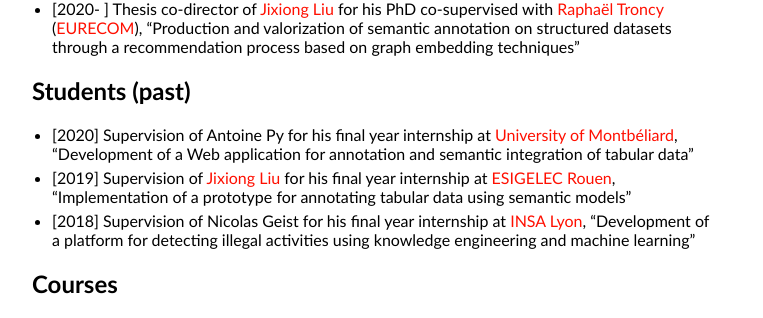
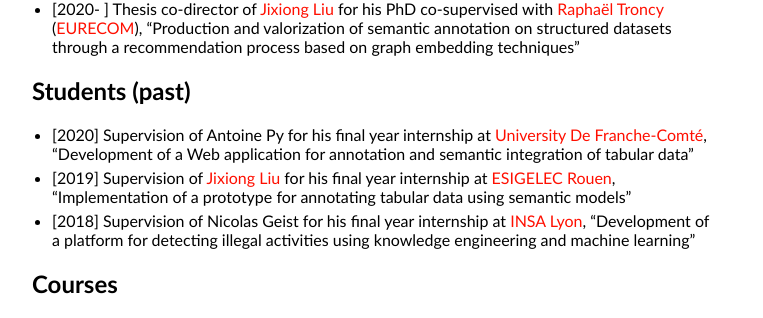
Before and after one commit to yoanchabot/yoanchabot.github.io, a Jekyll site: the page built from teaching.md, in a window 1280 px wide. Shown: the part 419-737 px from the top of the page, without its empty margins (258-1021 px from the left). Built offline with Jekyll 4.4.1, drawn with Linux system fonts in a browser that asks for light colours.

Commit message:
Update teaching.md

```diff
--- a/teaching.md
+++ b/teaching.md
@@ -10,7 +10,7 @@ title: Teaching
 * [2020- ] Thesis co-director of [Jixiong Liu](https://www.yansera.com/) for his PhD co-supervised with [Raphaël Troncy](https://www.eurecom.fr/~troncy/) ([EURECOM](http://www.eurecom.fr)), "Production and valorization of semantic annotation on structured datasets through a recommendation process based on graph embedding techniques"
 
 ## Students (past)
-* [2020] Supervision of Antoine Py for his final year internship at [University of Montbéliard](http://www.univ-fcomte.fr/), "Development of a Web application for annotation and semantic integration of tabular data"
+* [2020] Supervision of Antoine Py for his final year internship at [University De Franche-Comté](http://www.univ-fcomte.fr/), "Development of a Web application for annotation and semantic integration of tabular data"
 * [2019] Supervision of [Jixiong Liu](https://www.yansera.com/) for his final year internship at [ESIGELEC Rouen](http://www.esigelec.fr/), "Implementation of a prototype for annotating tabular data using semantic models"
 * [2018] Supervision of Nicolas Geist for his final year internship at [INSA Lyon](https://www.insa-lyon.fr/), "Development of a platform for detecting illegal activities using knowledge engineering and machine learning"
 
```
